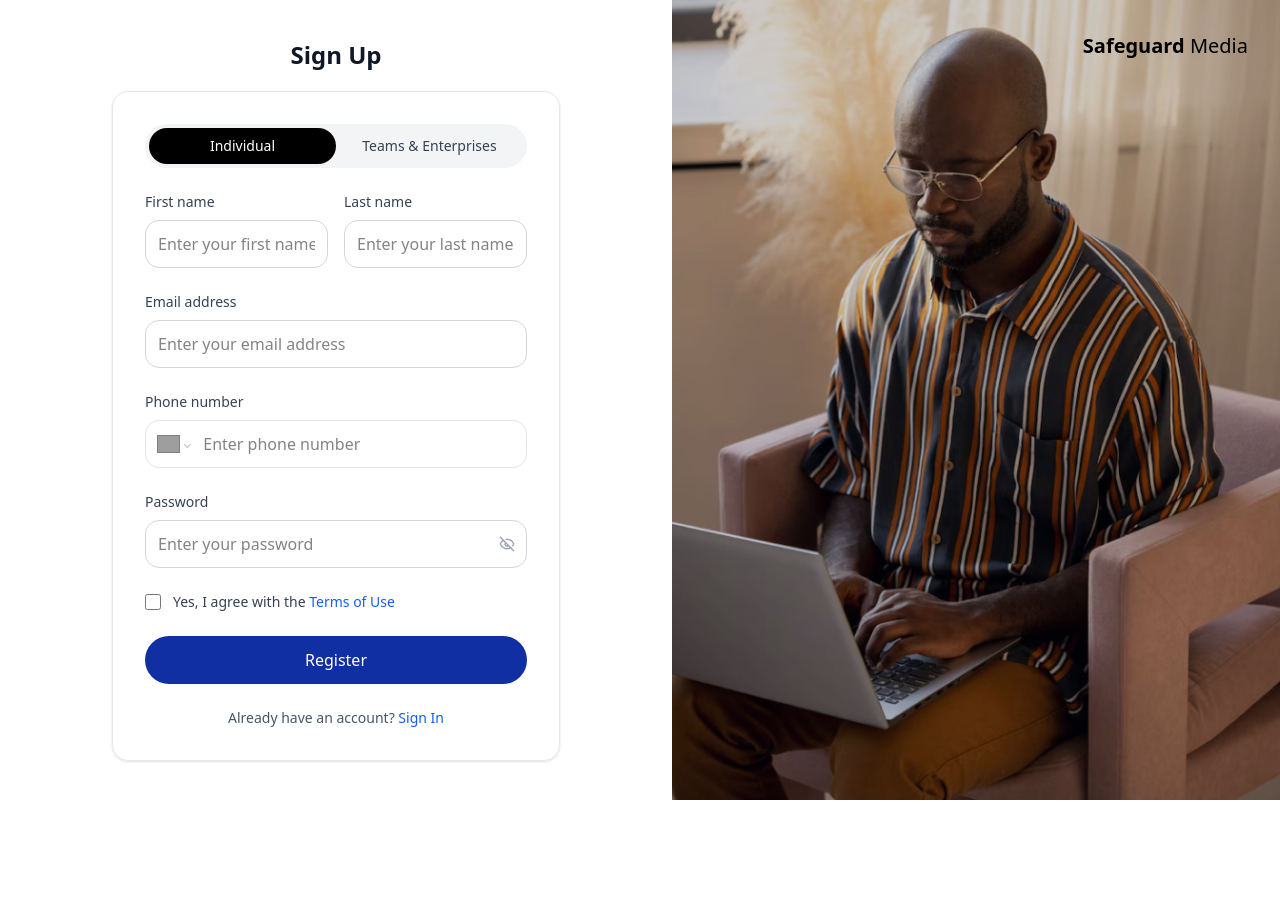
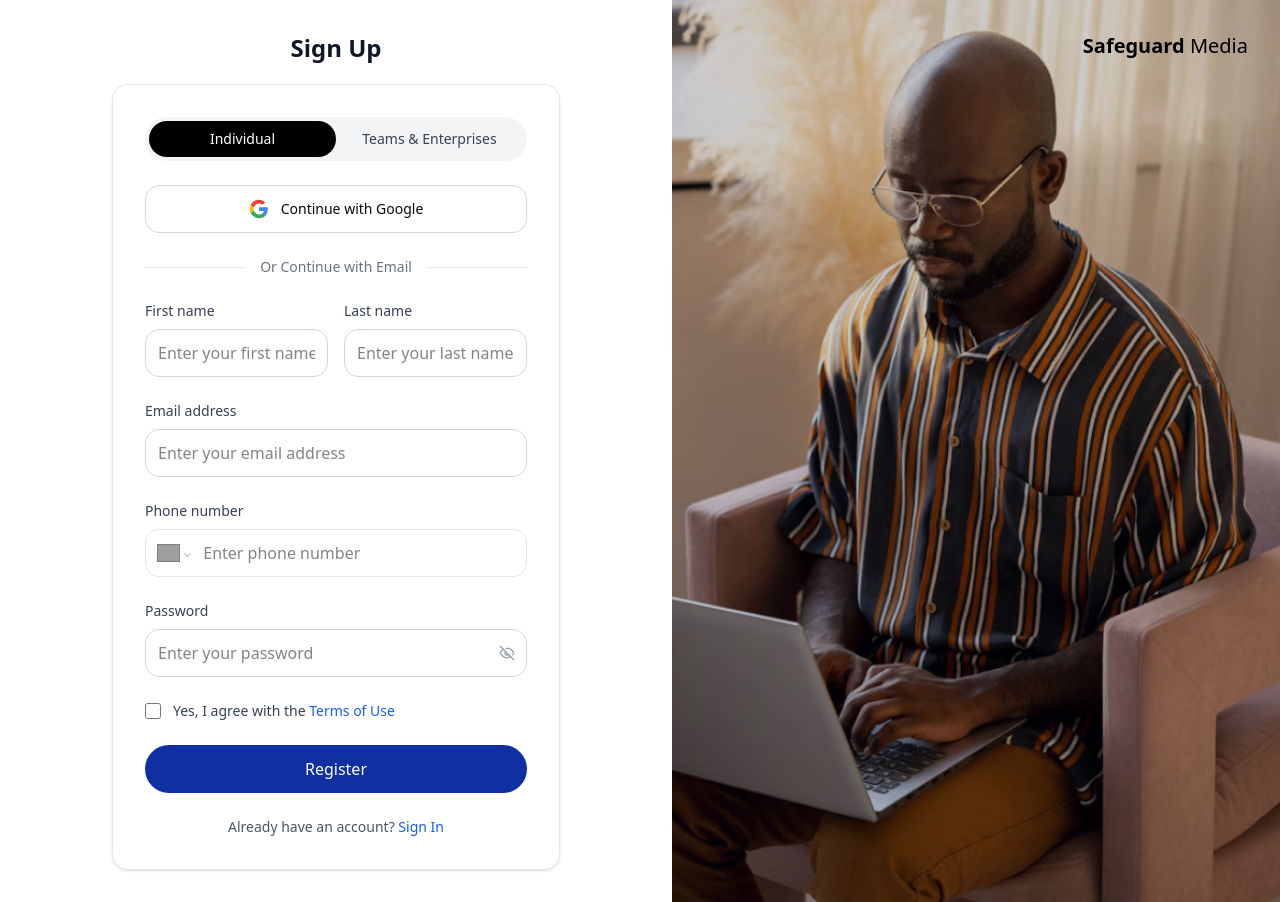
Before and after one commit to miracle73/Deep-Fake-Detector, a React (Vite) app: page /signup in a window 1280 px wide. Before the commit the page ends 800 px from the top, so only its background shows below. Built offline with nearby package versions, Linux system fonts and the light colour scheme; no server answers; grey boxes are pictures that could not be loaded.

Commit message:
Recent changes made

```diff
--- a/src/main.tsx
+++ b/src/main.tsx
@@ -7,6 +7,7 @@ import { store } from "./store/store";
 import { GoogleOAuthProvider } from "@react-oauth/google";
 
 const clientId = import.meta.env.VITE_GOOGLE_CLIENT_ID;
+console.log("Google Client ID:", clientId);
 
 createRoot(document.getElementById("root")!).render(
   <StrictMode>
--- a/src/pages/checkEmail.tsx
+++ b/src/pages/checkEmail.tsx
@@ -170,7 +170,6 @@ function CheckEmail() {
       </div>
 
       {/* Right side - Desktop only branding */}
-      {/* Right side - Background image (desktop only) */}
       <div className="hidden lg:block flex-1 relative">
         <img
           src={BackgroundImage}
--- a/src/pages/resetPassword2.tsx
+++ b/src/pages/resetPassword2.tsx
@@ -1,5 +1,5 @@
 import type React from "react";
-import { useState } from "react";
+import { useState, useEffect } from "react";
 import {
   Eye,
   EyeOff,
@@ -8,7 +8,7 @@ import {
   CheckCircle,
   ArrowLeft,
 } from "lucide-react";
-import { useNavigate, useSearchParams } from "react-router-dom";
+import { useNavigate, useParams } from "react-router-dom";
 import { useResetPasswordMutation } from "../services/apiService";
 
 interface FormData {
@@ -24,8 +24,9 @@ interface FormErrors {
 
 function ResetPassword2() {
   const navigate = useNavigate();
-  const [searchParams] = useSearchParams();
-  const token = searchParams.get("token");
+  // const [searchParams] = useSearchParams();
+  // const token = searchParams.get("token");
+  const { token } = useParams<{ token: string }>();
 
   const [showPassword, setShowPassword] = useState(false);
   const [showConfirmPassword, setShowConfirmPassword] = useState(false);
@@ -38,6 +39,13 @@ function ResetPassword2() {
   const [isSuccess, setIsSuccess] = useState(false);
 
   const [resetPassword] = useResetPasswordMutation();
+
+  // Redirect to forgot-password if no token
+  useEffect(() => {
+    if (!token) {
+      navigate("/forgot-password2");
+    }
+  }, [token, navigate]);
 
   // Validation functions
   const validatePassword = (password: string): boolean => {
--- a/src/pages/signin.tsx
+++ b/src/pages/signin.tsx
@@ -4,8 +4,8 @@ import { Eye, EyeOff, AlertCircle, Loader } from "lucide-react";
 import BackgroundImage from "../assets/images/signin-page.png";
 import { useLoginMutation } from "../services/apiService";
 import { useNavigate } from "react-router-dom";
-// import { useGoogleLogin } from "@react-oauth/google";
-// import { useGoogleLoginMutation } from "../services/apiService";
+import { useGoogleLogin } from "@react-oauth/google";
+import { useGoogleLoginMutation } from "../services/apiService";
 
 interface FormData {
   email: string;
@@ -27,57 +27,57 @@ function Signin() {
   });
   const [errors, setErrors] = useState<FormErrors>({});
   const [isSubmitting, setIsSubmitting] = useState(false);
-  // const [googleLogin] = useGoogleLoginMutation();
+  const [googleLogin] = useGoogleLoginMutation();
 
   const [login] = useLoginMutation();
 
-  // const handleGoogleLogin = useGoogleLogin({
-  //   onSuccess: async (token) => {
-  //     console.log("Google token received:", token);
-  //     try {
-  //       const response = await googleLogin({
-  //         idToken: token,
-  //         agreedToTerms: true,
-  //         userType: "individual",
-  //       }).unwrap();
+  const handleGoogleLogin = useGoogleLogin({
+    onSuccess: async (token) => {
+      console.log("Google token received:", token);
+      try {
+        const response = await googleLogin({
+          idToken: token,
+          agreedToTerms: true,
+          userType: "individual",
+        }).unwrap();
 
-  //       // Handle successful Google login
-  //       console.log("Google login successful:", response);
+        // Handle successful Google login
+        console.log("Google login successful:", response);
 
-  //       if (response.success) {
-  //         // Navigate to dashboard (same as regular login)
-  //         navigate("/dashboard");
-  //         // You might also want to store the token/user data in your auth state here
-  //       } else {
-  //         setErrors({ general: "Google sign-in failed. Please try again." });
-  //       }
-  //     } catch (error: unknown) {
-  //       console.error("Google login failed:", error);
+        if (response.success) {
+          // Navigate to dashboard (same as regular login)
+          navigate("/dashboard");
+          // You might also want to store the token/user data in your auth state here
+        } else {
+          setErrors({ general: "Google sign-in failed. Please try again." });
+        }
+      } catch (error: unknown) {
+        console.error("Google login failed:", error);
 
-  //       if (error && typeof error === "object" && "data" in error) {
-  //         const apiError = error as {
-  //           data?: { message?: string; errors?: FormErrors };
-  //         };
-  //         if (apiError.data?.message) {
-  //           setErrors({ general: apiError.data.message });
-  //         } else if (apiError.data?.errors) {
-  //           setErrors(apiError.data.errors);
-  //         } else {
-  //           setErrors({ general: "Google sign-in failed. Please try again." });
-  //         }
-  //       } else if (error && typeof error === "object" && "message" in error) {
-  //         const messageError = error as { message: string };
-  //         setErrors({ general: messageError.message });
-  //       } else {
-  //         setErrors({ general: "Google sign-in failed. Please try again." });
-  //       }
-  //     }
-  //   },
-  //   onError: (error) => {
-  //     console.error("Google OAuth error:", error);
-  //     setErrors({ general: "Google authentication failed. Please try again." });
-  //   },
-  // });
+        if (error && typeof error === "object" && "data" in error) {
+          const apiError = error as {
+            data?: { message?: string; errors?: FormErrors };
+          };
+          if (apiError.data?.message) {
+            setErrors({ general: apiError.data.message });
+          } else if (apiError.data?.errors) {
+            setErrors(apiError.data.errors);
+          } else {
+            setErrors({ general: "Google sign-in failed. Please try again." });
+          }
+        } else if (error && typeof error === "object" && "message" in error) {
+          const messageError = error as { message: string };
+          setErrors({ general: messageError.message });
+        } else {
+          setErrors({ general: "Google sign-in failed. Please try again." });
+        }
+      }
+    },
+    onError: (error) => {
+      console.error("Google OAuth error:", error);
+      setErrors({ general: "Google authentication failed. Please try again." });
+    },
+  });
 
   // Validation functions
   const validateEmail = (email: string): boolean => {
@@ -210,7 +210,7 @@ function Signin() {
 
               <form onSubmit={handleSubmit} className="space-y-4">
                 {/* Google Sign In Button */}
-                {/* <button
+                <button
                   className="w-full h-12 flex items-center justify-center bg-white border border-gray-300 hover:bg-gray-50 rounded-xl font-normal text-sm"
                   type="button"
                   onClick={() => handleGoogleLogin()}
@@ -234,7 +234,7 @@ function Signin() {
                     />
                   </svg>
                   Continue with Google
-                </button> */}
+                </button>
 
                 {/* Divider */}
                 <div className="relative">
--- a/src/pages/signup.tsx
+++ b/src/pages/signup.tsx
@@ -7,6 +7,8 @@ import { useNavigate } from "react-router-dom";
 import { useRegisterMutation } from "../services/apiService";
 import PhoneInput from "react-phone-number-input";
 import "react-phone-number-input/style.css";
+import { useGoogleLogin } from "@react-oauth/google";
+import { useGoogleLoginMutation } from "../services/apiService";
 
 interface FormData {
   firstName: string;
@@ -64,6 +66,55 @@ function SignUp() {
     return passwordRegex.test(password);
   };
 
+  const [googleLogin] = useGoogleLoginMutation();
+
+  const handleGoogleLogin = useGoogleLogin({
+    onSuccess: async (token) => {
+      console.log("Google token received:", token);
+      try {
+        const response = await googleLogin({
+          idToken: token,
+          agreedToTerms: true,
+          userType: "individual",
+        }).unwrap();
+
+        // Handle successful Google login
+        console.log("Google login successful:", response);
+
+        if (response.success) {
+          // Navigate to dashboard (same as regular login)
+          navigate("/dashboard");
+          // You might also want to store the token/user data in your auth state here
+        } else {
+          setErrors({ general: "Google sign-in failed. Please try again." });
+        }
+      } catch (error: unknown) {
+        console.error("Google login failed:", error);
+
+        if (error && typeof error === "object" && "data" in error) {
+          const apiError = error as {
+            data?: { message?: string; errors?: FormErrors };
+          };
+          if (apiError.data?.message) {
+            setErrors({ general: apiError.data.message });
+          } else if (apiError.data?.errors) {
+            setErrors(apiError.data.errors);
+          } else {
+            setErrors({ general: "Google sign-in failed. Please try again." });
+          }
+        } else if (error && typeof error === "object" && "message" in error) {
+          const messageError = error as { message: string };
+          setErrors({ general: messageError.message });
+        } else {
+          setErrors({ general: "Google sign-in failed. Please try again." });
+        }
+      }
+    },
+    onError: (error) => {
+      console.error("Google OAuth error:", error);
+      setErrors({ general: "Google authentication failed. Please try again." });
+    },
+  });
   const validateForm = (): FormErrors => {
     const newErrors: FormErrors = {};
 
@@ -277,6 +328,44 @@ function SignUp() {
                 )}
                 {accountType === "individual" && (
                   <>
+                    {/* Google Sign In Button */}
+                    <button
+                      className="w-full h-12 flex items-center justify-center bg-white border border-gray-300 hover:bg-gray-50 rounded-xl font-normal text-sm"
+                      type="button"
+                      onClick={() => handleGoogleLogin()}
+                    >
+                      <svg className="w-5 h-5 mr-3" viewBox="0 0 24 24">
+                        <path
+                          fill="#4285F4"
+                          d="M22.56 12.25c0-.78-.07-1.53-.2-2.25H12v4.26h5.92c-.26 1.37-1.04 2.53-2.21 3.31v2.77h3.57c2.08-1.92 3.28-4.74 3.28-8.09z"
+                        />
+                        <path
+                          fill="#34A853"
+                          d="M12 23c2.97 0 5.46-.98 7.28-2.66l-3.57-2.77c-.98.66-2.23 1.06-3.71 1.06-2.86 0-5.29-1.93-6.16-4.53H2.18v2.84C3.99 20.53 7.7 23 12 23z"
+                        />
+                        <path
+                          fill="#FBBC05"
+                          d="M5.84 14.09c-.22-.66-.35-1.36-.35-2.09s.13-1.43.35-2.09V7.07H2.18C1.43 8.55 1 10.22 1 12s.43 3.45 1.18 4.93l2.85-2.22.81-.62z"
+                        />
+                        <path
+                          fill="#EA4335"
+                          d="M12 5.38c1.62 0 3.06.56 4.21 1.64l3.15-3.15C17.45 2.09 14.97 1 12 1 7.7 1 3.99 3.47 2.18 7.07l3.66 2.84c.87-2.6 3.3-4.53 6.16-4.53z"
+                        />
+                      </svg>
+                      Continue with Google
+                    </button>
+
+                    {/* Divider */}
+                    <div className="relative">
+                      <div className="absolute inset-0 flex items-center">
+                        <div className="w-full border-t border-gray-200" />
+                      </div>
+                      <div className="relative flex justify-center text-sm">
+                        <span className="px-4 bg-white text-gray-500">
+                          Or Continue with Email
+                        </span>
+                      </div>
+                    </div>
                     {/* Name Fields */}
                     <div className="grid grid-cols-1 md:grid-cols-2 gap-4">
                       <div className="space-y-2">
```
Also changed, not shown: src/pages/verifyEmail.tsx (+22 -48 lines).
